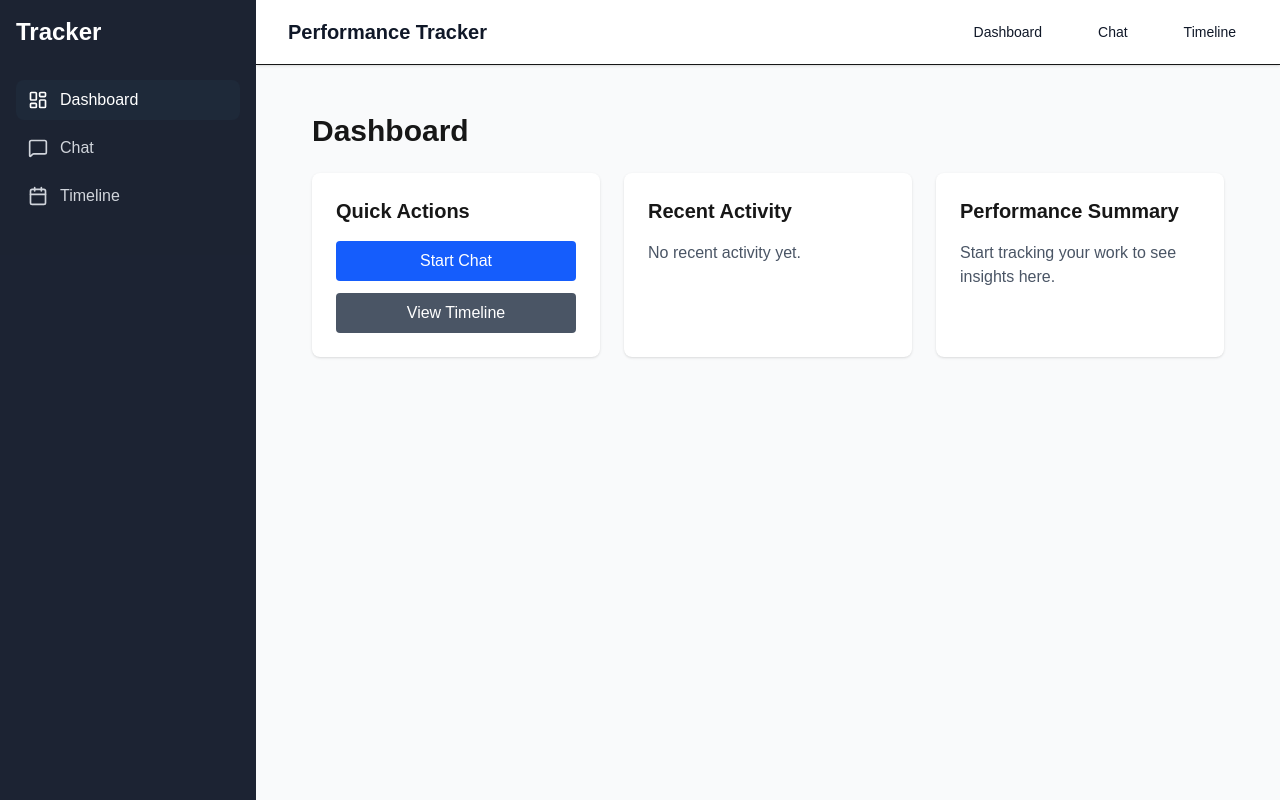
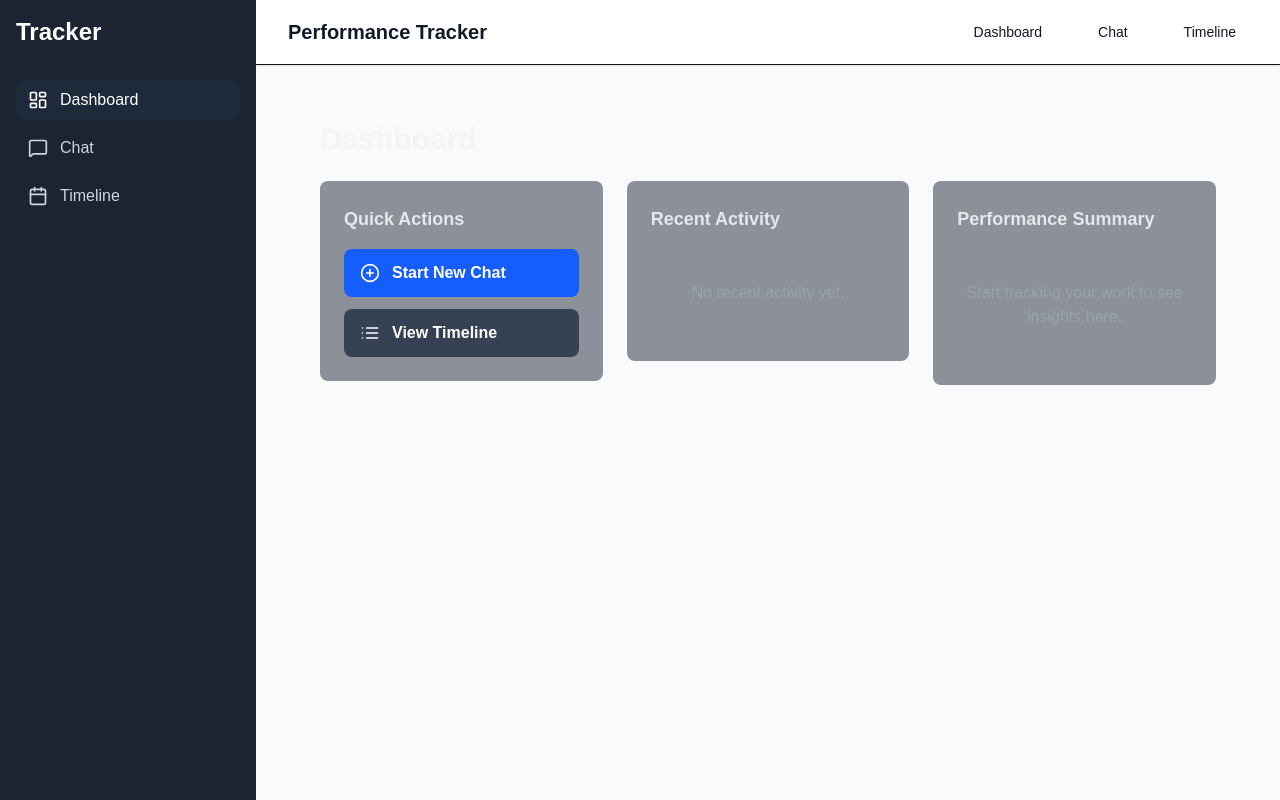
Before and after one commit to uttej-vsk/performance-log, a Next.js app: page /dashboard in a window 1280 px wide. Built offline with nearby package versions, Linux system fonts and the light colour scheme; no server answers; sample sign-in values are in the browser's storage.

Commit message:
fix(routing): Consolidate dashboard routes and fix navigation

```diff
--- a/src/app/(dashboard)/page.tsx
+++ /dev/null
@@ -1,26 +0,0 @@
-import { requireAuth } from '@/lib/auth-utils'
-import QuickActions from '@/components/dashboard/QuickActions'
-import RecentActivity from '@/components/dashboard/RecentActivity'
-import PerformanceSummary from '@/components/dashboard/PerformanceSummary'
-
-export default async function DashboardPage() {
-  await requireAuth()
-
-  return (
-    <div className="flex-1 p-6 md:p-8">
-      <h1 className="text-3xl font-bold text-gray-100 mb-6">Dashboard</h1>
-      <div className="grid grid-cols-1 lg:grid-cols-3 gap-6">
-        <div className="lg:col-span-1">
-          <QuickActions />
-        </div>
-        <div className="lg:col-span-1">
-          <RecentActivity />
-        </div>
-        <div className="lg:col-span-1">
-          <PerformanceSummary />
-        </div>
-      </div>
-      {/* More dashboard components can be added here */}
-    </div>
-  )
-}
--- a/src/app/dashboard/page.tsx
+++ b/src/app/dashboard/page.tsx
@@ -1,41 +1,26 @@
 import { requireAuth } from '@/lib/auth-utils'
-import Link from "next/link";
+import QuickActions from '@/components/dashboard/QuickActions'
+import RecentActivity from '@/components/dashboard/RecentActivity'
+import PerformanceSummary from '@/components/dashboard/PerformanceSummary'
 
 export default async function DashboardPage() {
   await requireAuth()
 
   return (
-    <div className="p-6">
-      <h1 className="text-3xl font-bold mb-6">Dashboard</h1>
-      <div className="grid grid-cols-1 md:grid-cols-2 lg:grid-cols-3 gap-6">
-        <div className="bg-white p-6 rounded-lg shadow">
-          <h2 className="text-xl font-semibold mb-4">Quick Actions</h2>
-          <div className="space-y-3">
-            <Link
-              href="/chat"
-              className="block w-full bg-blue-600 text-white py-2 px-4 rounded hover:bg-blue-700 transition text-center"
-            >
-              Start Chat
-            </Link>
-            <a
-              href="/dashboard/timeline"
-              className="block w-full bg-gray-600 text-white py-2 px-4 rounded hover:bg-gray-700 transition text-center"
-            >
-              View Timeline
-            </a>
-          </div>
+    <div className="flex-1 p-6 md:p-8">
+      <h1 className="text-3xl font-bold text-gray-100 mb-6">Dashboard</h1>
+      <div className="grid grid-cols-1 lg:grid-cols-3 gap-6">
+        <div className="lg:col-span-1">
+          <QuickActions />
         </div>
-
-        <div className="bg-white p-6 rounded-lg shadow">
-          <h2 className="text-xl font-semibold mb-4">Recent Activity</h2>
-          <p className="text-gray-600">No recent activity yet.</p>
+        <div className="lg:col-span-1">
+          <RecentActivity />
         </div>
-
-        <div className="bg-white p-6 rounded-lg shadow">
-          <h2 className="text-xl font-semibold mb-4">Performance Summary</h2>
-          <p className="text-gray-600">Start tracking your work to see insights here.</p>
+        <div className="lg:col-span-1">
+          <PerformanceSummary />
         </div>
       </div>
+      {/* More dashboard components can be added here */}
     </div>
   )
 }
--- a/src/components/dashboard/QuickActions.tsx
+++ b/src/components/dashboard/QuickActions.tsx
@@ -12,7 +12,7 @@ export default function QuickActions() {
           <PlusCircle className="w-5 h-5" />
           <span>Start New Chat</span>
         </Link>
-        <Link href="/timeline" className="flex items-center gap-3 w-full text-left bg-gray-700 hover:bg-gray-600 text-white font-semibold py-3 px-4 rounded-lg transition-colors">
+        <Link href="/dashboard/timeline" className="flex items-center gap-3 w-full text-left bg-gray-700 hover:bg-gray-600 text-white font-semibold py-3 px-4 rounded-lg transition-colors">
           <List className="w-5 h-5" />
           <span>View Timeline</span>
         </Link>
--- a/src/components/layout/Sidebar.tsx
+++ b/src/components/layout/Sidebar.tsx
@@ -8,7 +8,7 @@ import { cn } from "@/lib/utils"
 const navItems = [
   { href: "/dashboard", label: "Dashboard", icon: LayoutDashboard },
   { href: "/chat", label: "Chat", icon: MessageSquare },
-  { href: "/timeline", label: "Timeline", icon: Calendar },
+  { href: "/dashboard/timeline", label: "Timeline", icon: Calendar },
 ]
 
 export function Sidebar() {
```
Also changed, not shown: src/app/dashboard/analytics/page.tsx (added), src/app/dashboard/review/[id]/page.tsx (added), src/app/dashboard/review/generate/page.tsx (added), src/app/dashboard/review/page.tsx (added), src/app/dashboard/timeline/page.tsx (renamed from src/app/(dashboard)/timeline/page.tsx).
